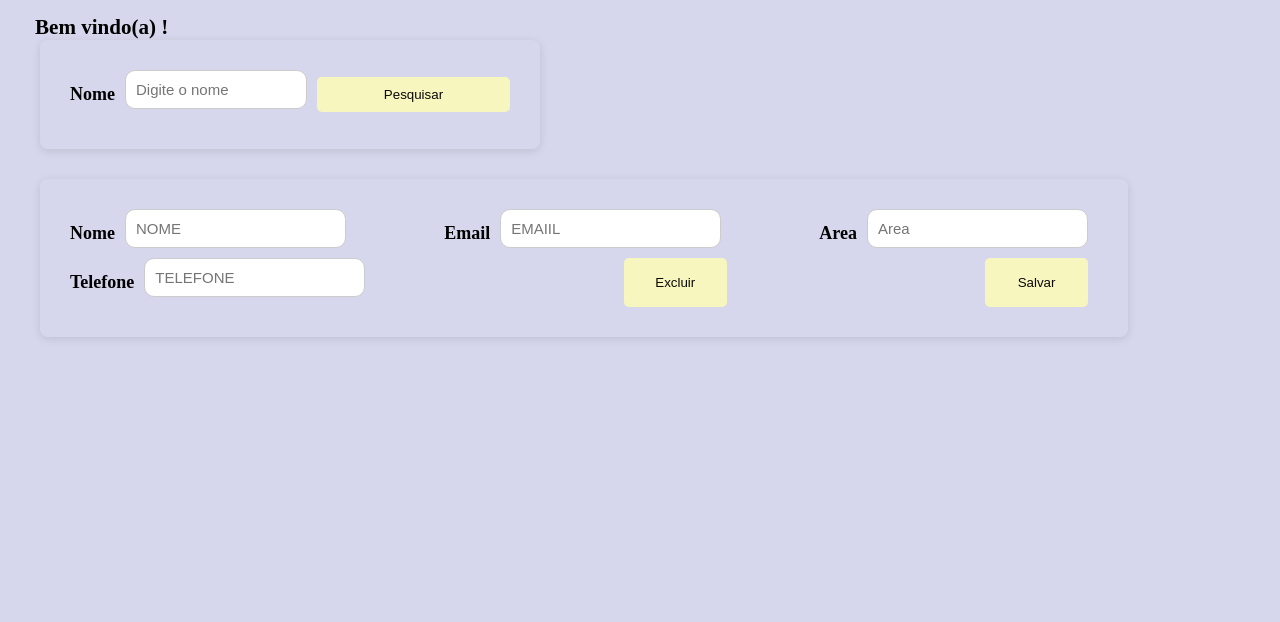
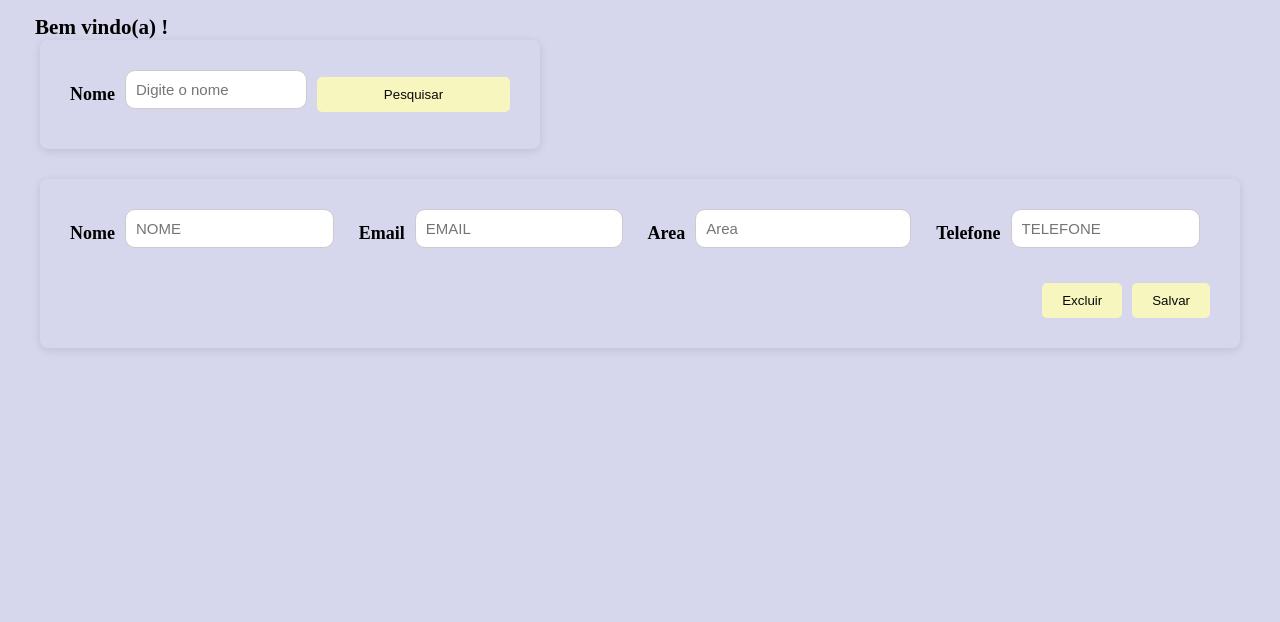
Before and after one commit to Lua-Sdy/projeto_sucelso, a website: page HTML/pequisar.html in a window 1280 px wide. Shown: the part 100-722 px from the top of the page. Drawn offline with Linux system fonts and the light colour scheme.

Commit message:
ateração na pagina de pesquisar e no css 01/04

```diff
--- a/HTML/pequisar.html
+++ b/HTML/pequisar.html
@@ -1,6 +1,5 @@
 <!DOCTYPE html>
 <html lang="pt-br">
-
 <head>
     <meta charset="UTF-8">
     <meta name="viewport" content="width=device-width, initial-scale=1.0">
@@ -12,18 +11,17 @@
 </head>
 
 <body class="organizacao-geral">
+    <!-- CABEÇALHO (mantido igual) -->
     <header id="cabecalho">
         <img src="../IMG/logo_completa.png" alt="logo da empresa">
-        <h1>
-            Senai-Sucelso
-        </h1>
+        <h1>Senai-Sucelso</h1>
     </header>
 
     <main>
         <h3>Bem vindo(a) <span id="nomeUsuario"></span>!</h3>
 
+        <!-- CONTAINER DE PESQUISA (mantido igual) -->
         <div class="pesquisa-container">
-            <!--local de pesquisar de professor,etc-->
             <div class="form-pesquisa">
                 <label for="nomePesquisa">Nome</label>
                 <input type="text" id="nomePesquisa" placeholder="Digite o nome">
@@ -31,46 +29,40 @@
             </div>
         </div>
 
+        <!-- CONTAINER DE RESULTADOS (alterações comentadas abaixo) -->
         <div class="pesquisa-container2">
-            <!--Mostar o pesquisado e todas as inforções sobre-->
+            <!-- ADICIONADO: div wrapper para agrupar os campos -->
+            <div class="resultados-wrapper">
                 <div class="form-pesquisa">
                     <label for="nome">Nome</label>
-                <input type="text" id="nomepesquisado" placeholder= "NOME">
+                    <input type="text" id="nomepesquisado" placeholder="NOME">
                 </div>
 
                 <div class="form-pesquisa">
                     <label for="email">Email</label>
-                <input type="text" id="email" placeholder= "EMAIIL">
+                    <input type="text" id="email" placeholder="EMAIL">
                 </div>
 
                 <div class="form-pesquisa">
                     <label for="AREA">Area</label>
-                <input type="text" id="Area" placeholder= "Area">
+                    <input type="text" id="Area" placeholder="Area">
                 </div>
 
                 <div class="form-pesquisa">
                     <label for="Telefone">Telefone</label>
-                <input type="text" id="Telefone" placeholder= "TELEFONE">
+                    <input type="text" id="Telefone" placeholder="TELEFONE">
                 </div>
 
+                <!-- ADICIONADO: div para agrupar os botões -->
+                <div class="botoes-acoes">
                     <button>Excluir</button>
                     <button>Salvar</button>
-
-
-
-
                 </div>
-
-
-
-
+            </div>
+        </div>
     </main>
 
-
-
-
-
-
+    <!-- RODAPÉ (mantido igual) -->
     <footer id="rodape">
         <div class="links__git">
             <ul>
@@ -86,7 +78,5 @@
     </footer>
 
     <script src="../JS/script.js"></script>
-
 </body>
-
 </html>
--- a/STYLE/pesquisar.css
+++ b/STYLE/pesquisar.css
@@ -1,19 +1,11 @@
-/* conteiner de pesquisa */
+/* ESTILOS EXISTENTES (mantidos intactos) */
 * {
     margin: 0;
     padding: 0;
-    box-sizing: border-box; /* Faz padding e border serem incluídos no tamanho total */
+    box-sizing: border-box;
 }
+
 .pesquisa-container {
-
-       /* margin: 0 auto;
-        display: flex;
-        flex-direction: column;
-        align-items: center;
-        margin-top: 20px;
-        border-radius: 5px;
-        border: 50px #fff;*/
-
     background-color: rgb(214, 214, 236);
     border-radius: 8px;
     box-shadow: 0 2px 10px rgba(0, 0, 0, 0.1);
@@ -21,16 +13,13 @@
     width: 100%;
     max-width: 500px;
     margin-left: 40px;
-
 }
 
-    /* estilo do formulário de pesquisa */
 .form-pesquisa {
     display: flex;
     align-items: center;
 }
 
-    /* estilo do campo de pesquisa */
 .form-pesquisa input {
     padding: 10px;
     border: 1px solid #ccc;
@@ -40,13 +29,12 @@
     margin-bottom: 10px;
     width: 100%;
 }
+
 .form-pesquisa label {
     font-weight: bold;
     margin-right: 10px;
-
 }
 
-    /* estilo do botão de pesquisa */
 .form-pesquisa button {
     padding: 10px 20px;
     background-color: #f7f6be;
@@ -55,39 +43,26 @@
     border-radius: 5px;
     cursor: pointer;
     width: 100%;
+}
 
-    }
 .form-pesquisa button:hover {
     padding: 10px 20px;
     background-color: #779ff5;
     color: #fff;
     border:#090909;
     width: 100%;
+}
 
-    }
 .pesquisa-container2 {
-
-
     background-color: rgb(214, 214, 236);
     border-radius: 8px;
     box-shadow: 0 2px 10px rgba(0, 0, 0, 0.1);
     padding: 30px;
     width: 85%;
     margin-left: 40px;
-         justify-items: center;
     margin-top: 30px;
-         align-items: center;
-         justify-items: center;
-         text-align: center;
-         display: flex;
-         align-items: stretch;
-         max-width: 85%;
-         flex-direction:row;
-         flex-wrap: wrap;
-         justify-content: space-between;
+}
 
-     }
-     /*botões de excluir e editar*/
 .pesquisa-container2 button {
     padding: 10px 20px;
     background-color: #f7f6be;
@@ -97,12 +72,51 @@
     cursor: pointer;
     margin-right: 10px;
     width: 10%;
+}
 
-    }
 .pesquisa-container2 button:hover {
     padding: 10px 20px;
     background-color: #779ff5;
     color: #fff;
     border:#090909;
+}
 
+/* NOVOS ESTILOS ADICIONADOS (comentados) */
+
+/* Garante que o container2 não ultrapasse a largura */
+.pesquisa-container2 {
+    width: calc(100% - 80px); /* Considera margens de 40px em cada lado */
+    box-sizing: border-box; /* Mantém padding dentro da largura total */
+    overflow: hidden; /* Previne vazamento de conteúdo */
 }
+
+/* Wrapper para organizar os campos em linhas */
+.resultados-wrapper {
+    display: flex;
+    flex-wrap: wrap; /* Permite quebra de linha */
+    gap: 15px; /* Espaço entre elementos */
+    align-items: center;
+}
+
+/* Ajusta os grupos de campo para ocupar espaço igual */
+.pesquisa-container2 .form-pesquisa {
+    flex: 1; /* Ocupa espaço disponível */
+    min-width: 200px; /* Largura mínima antes de quebrar */
+    margin: 0; /* Remove margens inconsistentes */
+}
+
+/* Container para os botões de ação */
+.botoes-acoes {
+    flex: 1 100%; /* Ocupa toda a linha */
+    display: flex;
+    justify-content: flex-end; /* Alinha à direita */
+    gap: 10px; /* Espaço entre botões */
+    margin-top: 10px;
+}
+
+/* Ajusta os botões para tamanho automático */
+.pesquisa-container2 button {
+    width: auto; /* Remove largura fixa */
+    padding: 10px 20px; /* Mantém seu padding original */
+    margin: 0; /* Remove margens laterais */
+}
```
Lines whose indentation alone changed are shown as unchanged.
